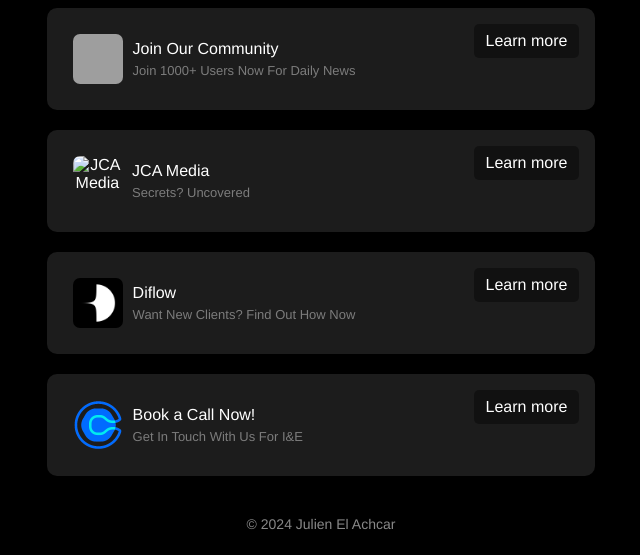
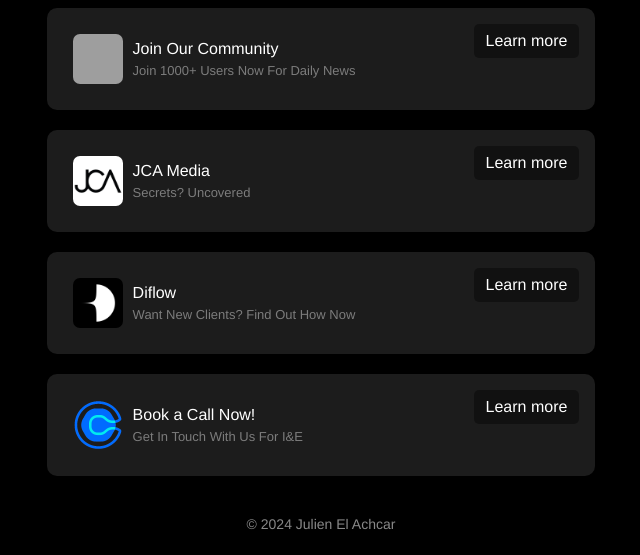
Before and after one commit to yvngjux/portfolio, a plain HTML site: page index.html in a window 1280 px wide. Shown: the part 245-800 px from the top of the page, without its empty margins (319-959 px from the left). Drawn offline with Linux system fonts and the light colour scheme; grey boxes are pictures that could not be loaded; files whose address does not match are found by name.

Commit message:
Update index.html

```diff
--- a/index.html
+++ b/index.html
@@ -178,7 +178,7 @@
                     <a href="#" class="learn-more">Learn more</a>
                 </div>
                 <div class="button">
-                    <img src="./images/jcamedia(1).jpg" alt="JCA Media">
+                    <img src="jcamedia(1).jpg" alt="JCA Media">
                     <div class="button-content">
                         <div class="button-title">
                             <span>JCA Media</span>
```
